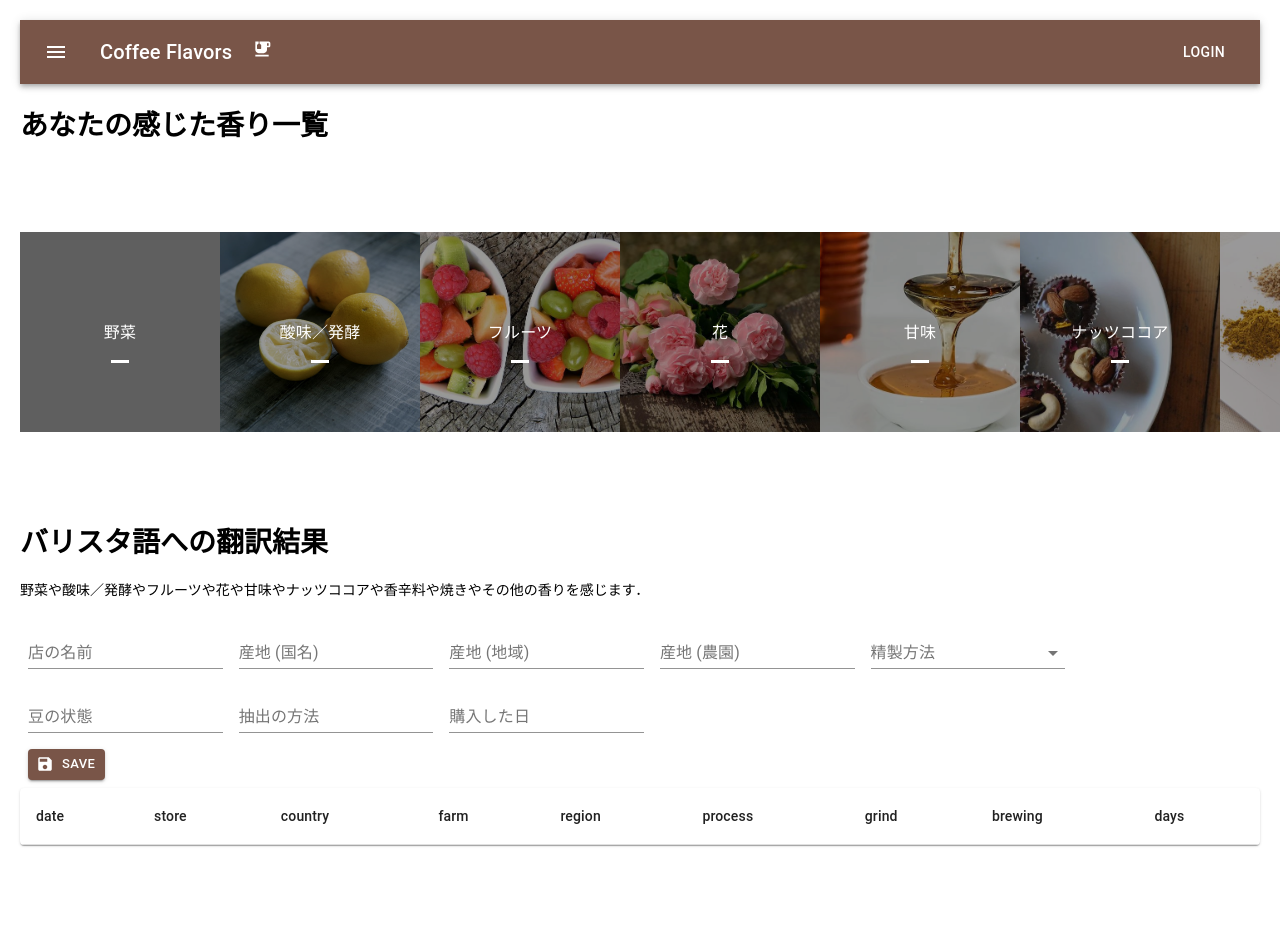
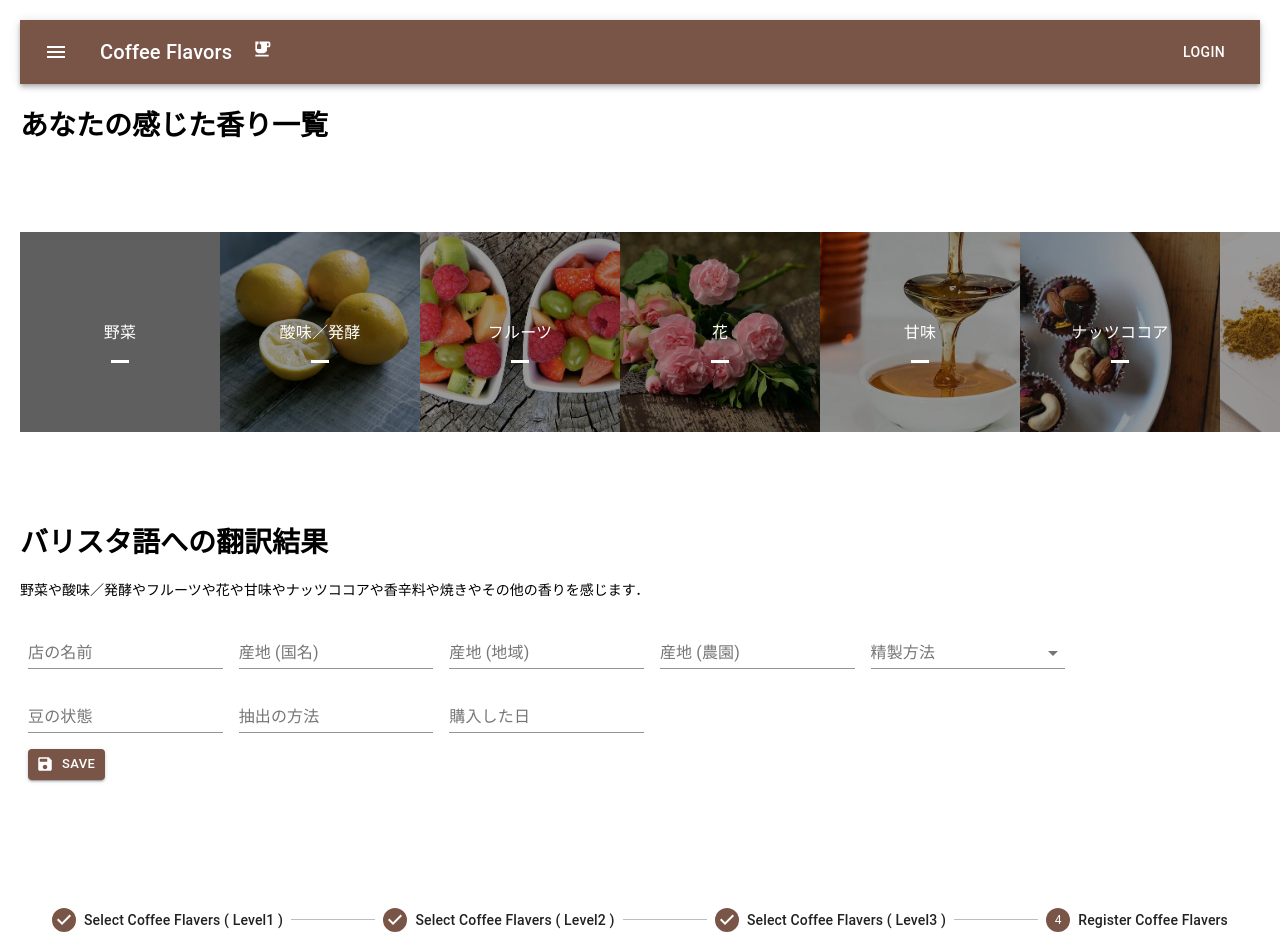
Before and after one commit to h1r0mu/flavorbook, a React (Create React App) app: page /page4 in a window 1280 px wide. Shown: the top 947 px of the page. Built offline with nearby package versions, Linux system fonts and the light colour scheme; grey boxes are pictures that could not be loaded.

Commit message:
:lipstick: Change history to Material UI List
FLAV-27

```diff
--- a/src/forms.js
+++ b/src/forms.js
@@ -31,7 +31,12 @@ export default function StoreInfo(props) {
 
   return (
     <form className={classes.root} noValidate autoComplete="off">
-      <TextField id="store" label="店の名前" onChange={props.handleChange} />
+      <TextField
+        id="store"
+        name="store"
+        label="店の名前"
+        onChange={props.handleChange}
+      />
       <TextField
         id="country"
         name="country"
--- a/src/result.js
+++ b/src/result.js
@@ -4,11 +4,11 @@ import React from "react";
 import Steppers from "./stepper.js";
 import Wheel from "./wheel.js";
 import StoreInfo from "./forms.js";
-import StoreInfoTable from "./tables.js";
+import History from "./tables.js";
 import AppBar from "./appBar.js";
 import SaveButton from "./buttons/save.js";
 
-class Result extends React.Component {
+export default class Result extends React.Component {
   constructor(props) {
     const histories = localStorage.getItem("flavorBook")
       ? JSON.parse(localStorage.getItem("flavorBook"))
@@ -44,6 +44,19 @@ class Result extends React.Component {
     histories = { ...histories, [key]: state };
     this.setState({ histories: histories });
     localStorage.setItem("flavorBook", JSON.stringify(histories));
+  }
+  delete(target) {
+    const histories = Object.keys(this.state.histories).reduce(
+      (object, key) => {
+        history;
+        if (key !== target.storeInfo.date) {
+          object[key] = this.state.histories[key];
+        }
+        return object;
+      },
+      {}
+    );
+    this.setState({ histories: histories });
   }
   handleChange(event) {
     this.setState({
@@ -102,10 +115,11 @@ class Result extends React.Component {
           />
         </div>
         <SaveButton onClick={this.save} />
-        <StoreInfoTable
+        <History
           headers={Object.keys(this.state.storeInfo)}
           rows={this.state.histories}
           onClick={(tiles) => this.handleClick(tiles)}
+          onClickDelete={(history) => this.delete(history)}
         />
         <div className="stepppers">
           <Steppers
@@ -126,5 +140,3 @@ Result.propTypes = {
   onClickPrev: PropTypes.func,
   onClickNext: PropTypes.func,
 };
-
-export default Result;
--- a/src/tables.js
+++ b/src/tables.js
@@ -2,13 +2,15 @@ import PropTypes from "prop-types";
 import React from "react";
 
 import { makeStyles } from "@material-ui/core/styles";
-import Table from "@material-ui/core/Table";
-import TableBody from "@material-ui/core/TableBody";
-import TableCell from "@material-ui/core/TableCell";
-import TableContainer from "@material-ui/core/TableContainer";
-import TableRow from "@material-ui/core/TableRow";
-import TableHead from "@material-ui/core/TableHead";
-import Paper from "@material-ui/core/Paper";
+import Avatar from "@material-ui/core/Avatar";
+import IconButton from "@material-ui/core/IconButton";
+import List from "@material-ui/core/List";
+import ListItem from "@material-ui/core/ListItem";
+import ListItemAvatar from "@material-ui/core/ListItemAvatar";
+import ListItemSecondaryAction from "@material-ui/core/ListItemSecondaryAction";
+import ListItemText from "@material-ui/core/ListItemText";
+import FolderIcon from "@material-ui/icons/Folder";
+import DeleteIcon from "@material-ui/icons/Delete";
 
 const useStyles = makeStyles({
   table: {
@@ -17,38 +19,42 @@ const useStyles = makeStyles({
 });
 
 const parseDate = (date) => new Date(date).toLocaleString();
-const parseStoreInfo = (row) => ({ ...row, date: parseDate(row.date) });
 
-export default function StoreInfoTable(props) {
+export default function History(props) {
   const classes = useStyles();
 
   return (
-    <TableContainer component={Paper}>
-      <Table className={classes.table} aria-label="store info table">
-        <TableHead>
-          <TableRow>
-            {props.headers.map((column) => (
-              <TableCell key={column}>{column}</TableCell>
-            ))}
-          </TableRow>
-        </TableHead>
-        <TableBody>
-          {Object.entries(props.rows).map(([date, row]) => (
-            <TableRow key={date} onClick={() => props.onClick(row.tiles)}>
-              {props.headers.map((column) => (
-                <TableCell key={date + column} align="center">
-                  {parseStoreInfo(row.storeInfo)[column]}
-                </TableCell>
-              ))}
-            </TableRow>
-          ))}
-        </TableBody>
-      </Table>
-    </TableContainer>
+    <div className={classes.demo}>
+      <List>
+        {Object.entries(props.rows).map(([date, row]) => (
+          <ListItem key={date} onClick={() => props.onClick(row.tiles)}>
+            <ListItemAvatar>
+              <Avatar>
+                <FolderIcon />
+              </Avatar>
+            </ListItemAvatar>
+            <ListItemText
+              primary={`${parseDate(date)} ${row.storeInfo.store}`}
+              secondary={row.storeInfo.country}
+            />
+            <ListItemSecondaryAction>
+              <IconButton
+                edge="end"
+                aria-label="delete"
+                onClick={() => props.onClickDelete(row)}
+              >
+                <DeleteIcon />
+              </IconButton>
+            </ListItemSecondaryAction>
+          </ListItem>
+        ))}
+      </List>
+    </div>
   );
 }
-StoreInfoTable.propTypes = {
+History.propTypes = {
   headers: PropTypes.array,
   rows: PropTypes.object,
   onClick: PropTypes.func,
+  onClickDelete: PropTypes.func,
 };
```
